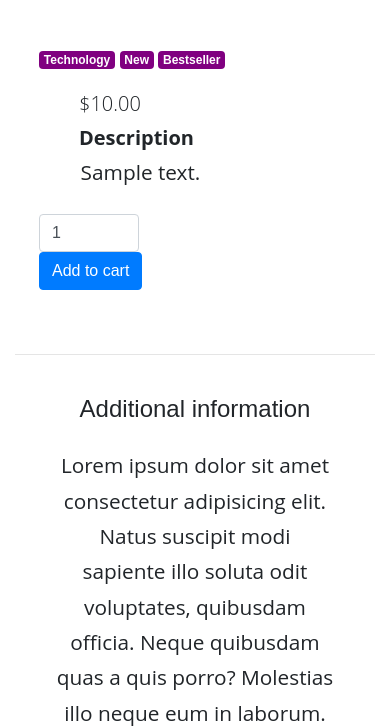
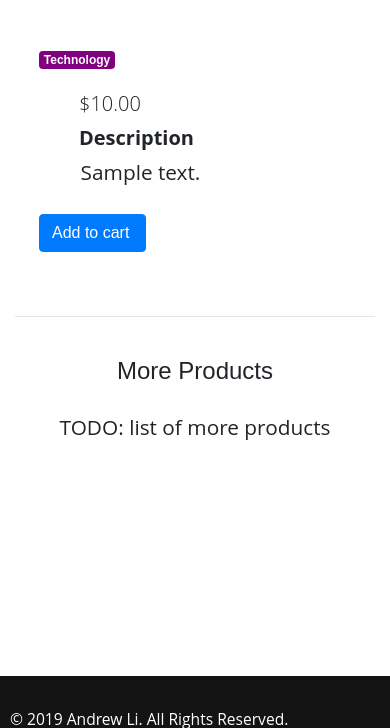
Before and after one commit to Zeyu-Li/django_ecommerse_app_deprecated, a Django app: a page that uses andrew_li_django_website/templates/shop/product.html in a window 390 px wide. Shown: the part 447-1175 px from the top of the page. Run offline with Django 3.2, Linux system fonts and the light colour scheme; tables that the repository leaves empty hold one stand-in row (values such as "Sample post"); some libraries are stand-ins or nearby versions.

Commit message:
clean up?

```diff
--- a/andrew_li_django_website/andrew_site/settings/base.py
+++ b/andrew_li_django_website/andrew_site/settings/base.py
@@ -20,7 +20,6 @@ BASE_DIR = os.path.dirname(os.path.dirname(os.path.dirname(os.path.abspath(__fil
 # See https://docs.djangoproject.com/en/2.1/howto/deployment/checklist/
 
 # SECURITY WARNING: don't run with debug turned on in production!
-DEBUG = True
 DEBUG = True
 
 ALLOWED_HOSTS = []
--- a/andrew_li_django_website/login/views.py
+++ b/andrew_li_django_website/login/views.py
@@ -42,6 +42,7 @@ def register(request):
 
 @login_required
 def profile(request):
+
     args = {'user':request.user}
 
     return render(request, 'login/profile.html', args)
--- a/andrew_li_django_website/shop/models.py
+++ b/andrew_li_django_website/shop/models.py
@@ -40,7 +40,7 @@ class Item(models.Model):
 
 
 class OrderItem(models.Model):
-    items = models.ForeignKey(Item, on_delete=models.CASCADE)
+    items = models.ForeignKey(Item, on_delete=models.CASCADE, null=True)
     quantity = models.IntegerField(default=1)
 
     def __str__(self):
@@ -48,7 +48,7 @@ class OrderItem(models.Model):
 
 
 class Order(models.Model):
-    user = models.ForeignKey(settings.AUTH_USER_MODEL, on_delete=models.CASCADE)
+    user = models.ForeignKey(User, on_delete=models.CASCADE, null=True)
     items = models.ManyToManyField(OrderItem)
     start_date = models.DateTimeField(auto_now_add=True)
     ordered_date = models.DateTimeField()
--- a/andrew_li_django_website/shop/views.py
+++ b/andrew_li_django_website/shop/views.py
@@ -58,11 +58,14 @@ def add_to_cart(request, slug):
         if order.items.filter(item__slug=item.slug).exists():
             order_item.quantity += 1
             order_item.save()
+            return redirect("product", slug=slug)
         else:
             order.items.add(order_item)
+            return redirect("product", slug=slug)
 
     else:
         ordered_date = timezone.now()
-        order = Order.items.create(user=request.user, ordered_date=ordered_date)
+        order = Order.items.create(
+            user=request.user, ordered_date=ordered_date)
         order.items.add(order_item)
     return redirect("product", slug=slug)
--- a/andrew_li_django_website/templates/shop/product.html
+++ b/andrew_li_django_website/templates/shop/product.html
@@ -67,12 +67,6 @@ h1 {
                 <a href="">
                     <span class="badge badge-secondary">{{ item.get_category_display }}</span>
                 </a>
-                <a href="">
-                    <span class="badge badge-secondary">New</span>
-                </a>
-                <a href="">
-                    <span class="badge badge-secondary">Bestseller</span>
-                </a>
             </div>
 
             <p class="lead">
@@ -96,12 +90,13 @@ h1 {
             <!-- Default input -->
 
             </form> {% endcomment %}
-            <a href="{{ items.get_add_to_cart_url }}">
-
-                <input type="number" value="1" aria-label="Search" class="form-control" style="width: 100px">
-                <button class="btn btn-primary btn-md my-0 p" type="submit">Add to cart
-                </button>
+            <a href="{{ items.get_add_to_cart_url }}" class="btn btn-primary btn-md my-0 p">
+                Add to cart
+                <i class="fas fa-shopping-cart ml-1"></i>
             </a>
+            {% comment %} <a href="{{ item.get_remove_from_cart_url }}" class="btn btn-danger btn-md my-0 p">
+                Remove from cart
+            </a> {% endcomment %}
         </div>
         <!--Content-->
 
@@ -119,11 +114,9 @@ h1 {
         <!--Grid column-->
         <div class="col-md-6 text-center">
 
-        <h4 class="my-4 h4">Additional information</h4>
+        <h4 class="my-4 h4">More Products</h4>
 
-        <p>Lorem ipsum dolor sit amet consectetur adipisicing elit. Natus suscipit modi sapiente illo soluta odit
-            voluptates,
-            quibusdam officia. Neque quibusdam quas a quis porro? Molestias illo neque eum in laborum.</p>
+        <p> TODO: list of more products </p>
 
         </div>
         <!--Grid column-->
@@ -132,34 +125,6 @@ h1 {
     <!--Grid row-->
 
     <!--Grid row-->
-    <div class="row wow fadeIn">
-
-        <!--Grid column-->
-        <div class="col-lg-4 col-md-12 mb-4">
-
-        <img src="https://mdbootstrap.com/img/Photos/Horizontal/E-commerce/Products/11.jpg" class="img-fluid" alt="">
-
-        </div>
-        <!--Grid column-->
-
-        <!--Grid column-->
-        <div class="col-lg-4 col-md-6 mb-4">
-
-        <img src="https://mdbootstrap.com/img/Photos/Horizontal/E-commerce/Products/12.jpg" class="img-fluid" alt="">
-
-        </div>
-        <!--Grid column-->
-
-        <!--Grid column-->
-        <div class="col-lg-4 col-md-6 mb-4">
-
-        <img src="https://mdbootstrap.com/img/Photos/Horizontal/E-commerce/Products/13.jpg" class="img-fluid" alt="">
-
-        </div>
-        <!--Grid column-->
-
-    </div>
-    <!--Grid row-->
 
     </div>
 </main>
--- a/andrew_li_django_website/templates/shop/shop.html
+++ b/andrew_li_django_website/templates/shop/shop.html
@@ -183,7 +183,8 @@ color: #1c1b1b!important
                             </a>
                             <h5>
                                 <strong>
-                                    <a href="{{ item.get_absolute_url }}" class="dark-grey-text grey_hover">{{ item.title }}
+                                    <a href="{{ item.get_absolute_url }}"
+                                        class="dark-grey-text grey_hover">{{ item.title }}
                                         <span class="badge badge-{{ item.get_label_display }}">NEW</span>
                                     </a>
                                 </strong>
@@ -245,9 +246,7 @@ color: #1c1b1b!important
                 </li>
             </ul>
         </nav>
-        <!--Pagination-->
 
     </div>
 </main>
-<!--Main layout-->
 {% endblock text %}
```
Also changed, not shown: andrew_li_django_website/shop/migrations/0008_auto_20190907_1549.py (added), andrew_li_django_website/shop/migrations/0009_auto_20190907_1605.py (added). Lines whose indentation alone changed are shown as unchanged.
